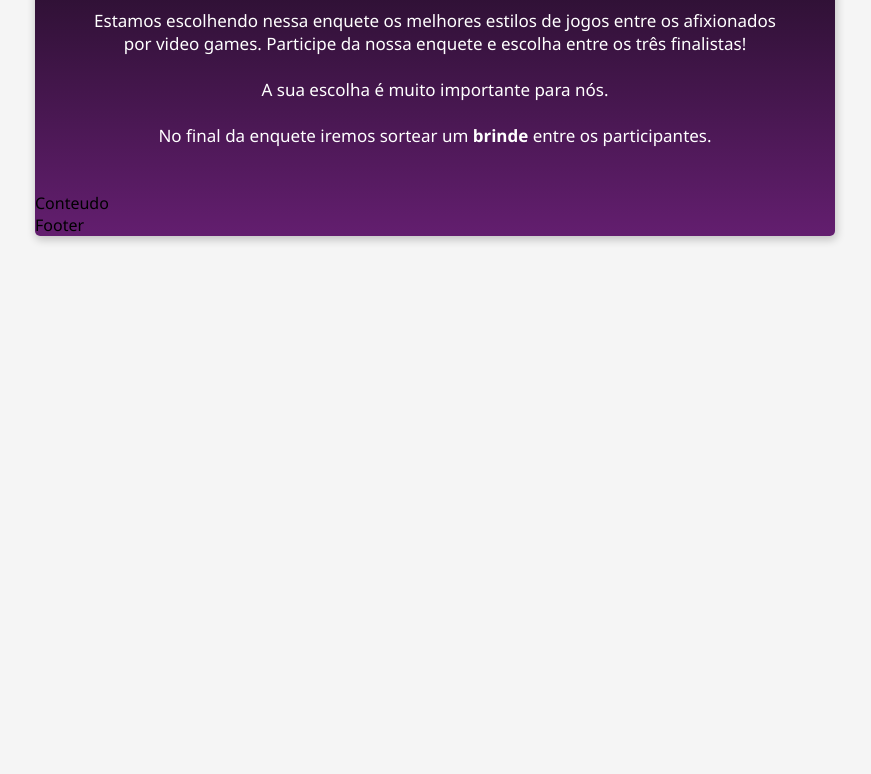
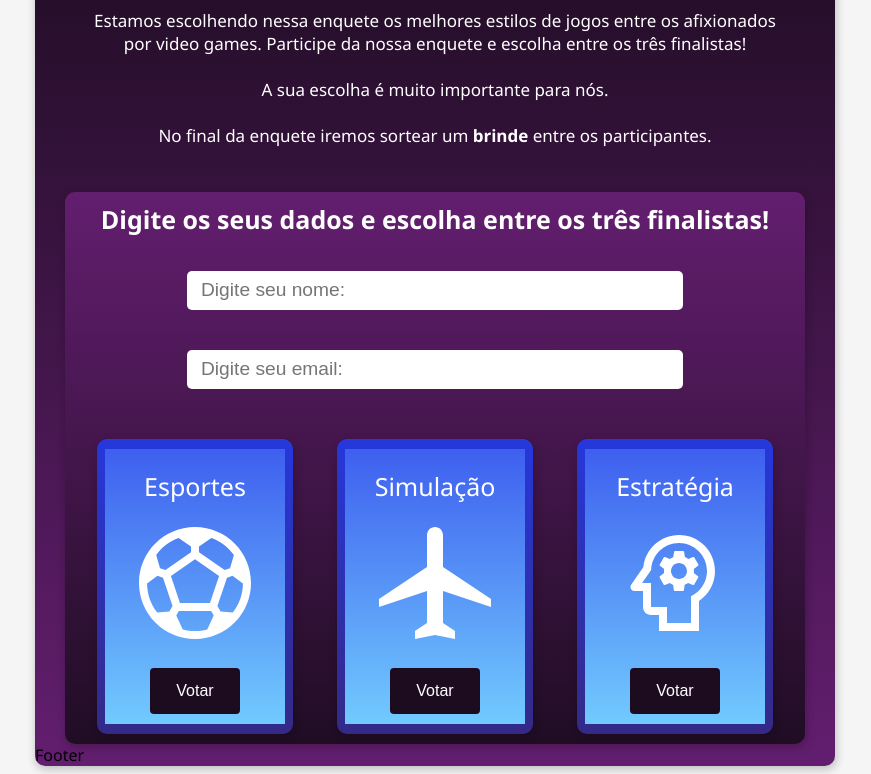
Before and after one commit to JoaoVictorCorrea/landing-page-enquete, a plain HTML site: page index.html in a window 1280 px wide. Shown: the part 85-859 px from the top of the page, without its empty margins (205-1076 px from the left). Before the commit the page ends 800 px from the top, so only its background shows below. Drawn offline with Linux system fonts and the light colour scheme.

Commit message:
closes #3 - Desenvolver Parte da Votação

```diff
--- a/css/style.css
+++ b/css/style.css
@@ -10,7 +10,7 @@ body{
     width: 800px;
 
     box-shadow: 1px 3px 8px 1px rgba(0, 0, 0, 0.2);
-    border-radius: 5px;
+    border-radius: 10px;
     overflow: hidden;
 }
 
@@ -34,3 +34,76 @@ body{
 .brinde{
     font-weight: bold;
 }
+
+.content{
+    padding: 10px;
+    margin: 0 30px;
+    text-align: center;
+    background-image: linear-gradient(to top, #200D24, #631E6F);
+    box-shadow: 1px 3px 8px 1px rgba(0, 0, 0, 0.2);
+    border-radius: 10px;
+    overflow: hidden;
+}
+
+.content-title{
+    color: #FFFF;
+    font-size: 25px;
+    font-weight: 600;
+    padding-bottom: 15px;
+}
+
+input{
+    width: 65%;
+    height: 10px;
+    padding: 0.9rem;
+    font-size: 1.2rem;
+    border-radius: 5px;
+    border: 0;
+    margin: 20px;
+}
+
+input:focus{
+    outline: none;
+    box-shadow: 0 0 10px #200D24;
+}
+
+.flex-container{
+    display: flex;
+    justify-content: space-around;
+}
+
+.content-card{
+    width: 25%;
+    background-image: linear-gradient(to bottom, #2638DB, #342988);
+    box-shadow: 1px 3px 8px 1px rgba(0, 0, 0, 0.2);
+    border-radius: 10px;
+    overflow: hidden;
+    padding: 10px 8px;
+    margin-top: 30px;
+}
+
+.card{
+    background-image: linear-gradient(to bottom, #3E5FEF, #71CAFE);
+    padding: 20px 0 10px 0;
+}
+
+.card-title{
+    color: #FFFF;
+    font-size: 25px;
+    font-weight: 400;
+}
+
+button{
+    width: 50%;
+    padding: 14px 25px;
+
+    color: #FFFF;
+    background-color: #1D0C20;
+
+    font-size: 1rem;
+
+    border-radius: 4px;
+    border: none;
+
+    cursor: pointer;
+}
--- a/index.html
+++ b/index.html
@@ -22,8 +22,53 @@
                 entre os participantes.
             </div>
         </div>
-        <div>
-            Conteudo
+        <div class="content">
+            <div class="content-title">
+                Digite os seus dados e escolha entre os três finalistas!
+            </div>
+
+            <input type="text" placeholder="Digite seu nome:">
+            <br>
+            <input type="email" placeholder="Digite seu email:">
+
+            <div class="flex-container">
+                <div class="content-card">
+                    <div class="card">
+                        <div class="card-title">
+                            Esportes
+                        </div>
+                        <div class="image">
+                            <object data="assets/sports_soccer_white.svg" type="image/svg+xml"></object>
+                        </div>
+
+                        <button>Votar</button>
+                    </div>
+                </div>
+                <div class="content-card">
+                    <div class="card">
+                        <div class="card-title">
+                            Simulação
+                        </div>
+                        <div class="image">
+                            <object data="assets/local_airport_white.svg" type="image/svg+xml"></object>
+                        </div>
+
+                        <button>Votar</button>
+                    </div>
+                </div>
+                <div class="content-card">
+                    <div class="card">
+                        <div class="card-title">
+                            Estratégia
+                        </div>
+                        <div class="image">
+                            <object data="assets/psychology_white.svg" type="image/svg+xml"></object>
+                        </div>
+
+                        <button>Votar</button>
+                    </div>
+                </div>
+            </div>
         </div>
         <div>
             Footer
```
Also changed, not shown: assets/local_airport_white.svg (added), assets/psychology_white.svg (added), assets/sports_soccer_white.svg (added).
